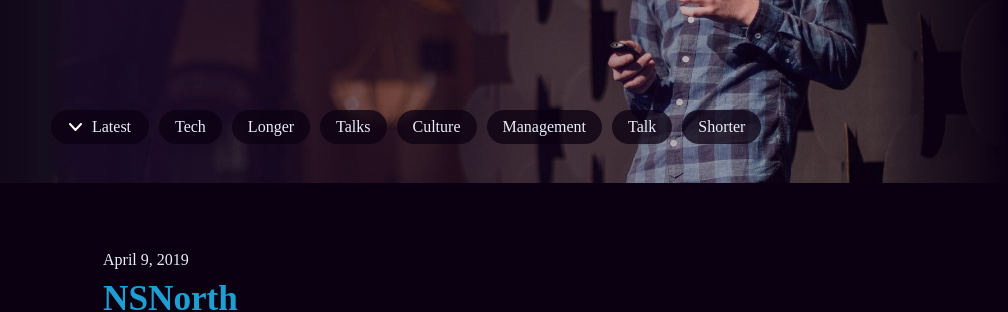
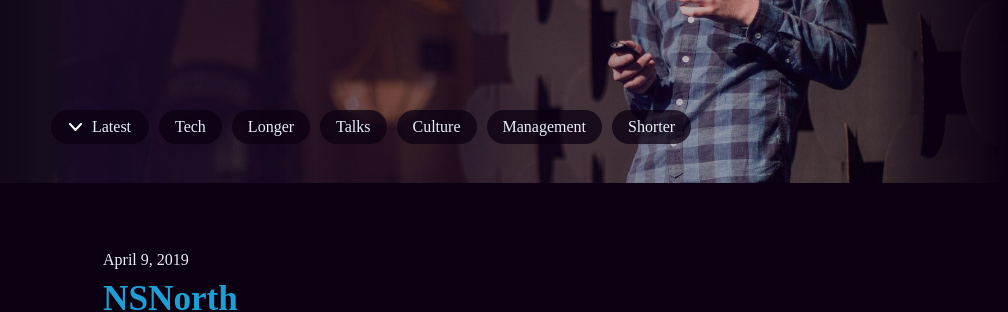
Before and after one commit to mbbischoff/website, a Jekyll site: the page built from _posts/2019-04-09-nsnorth.markdown, in a window 1280 px wide. Shown: the part 334-646 px from the top of the page, without its empty margins (187-1195 px from the left). Built offline with Jekyll 4.4.1, drawn with Linux system fonts in a browser that asks for light colours; some web fonts are replaced.

Commit message:
Updated Nsnorth

```diff
--- a/_posts/2019-04-09-nsnorth.markdown
+++ b/_posts/2019-04-09-nsnorth.markdown
@@ -3,7 +3,6 @@ title: NSNorth
 date: 2019-04-09 00:00:00 -04:00
 categories:
 - longer
-- talk
 - tech
 - management
 tags:
```
